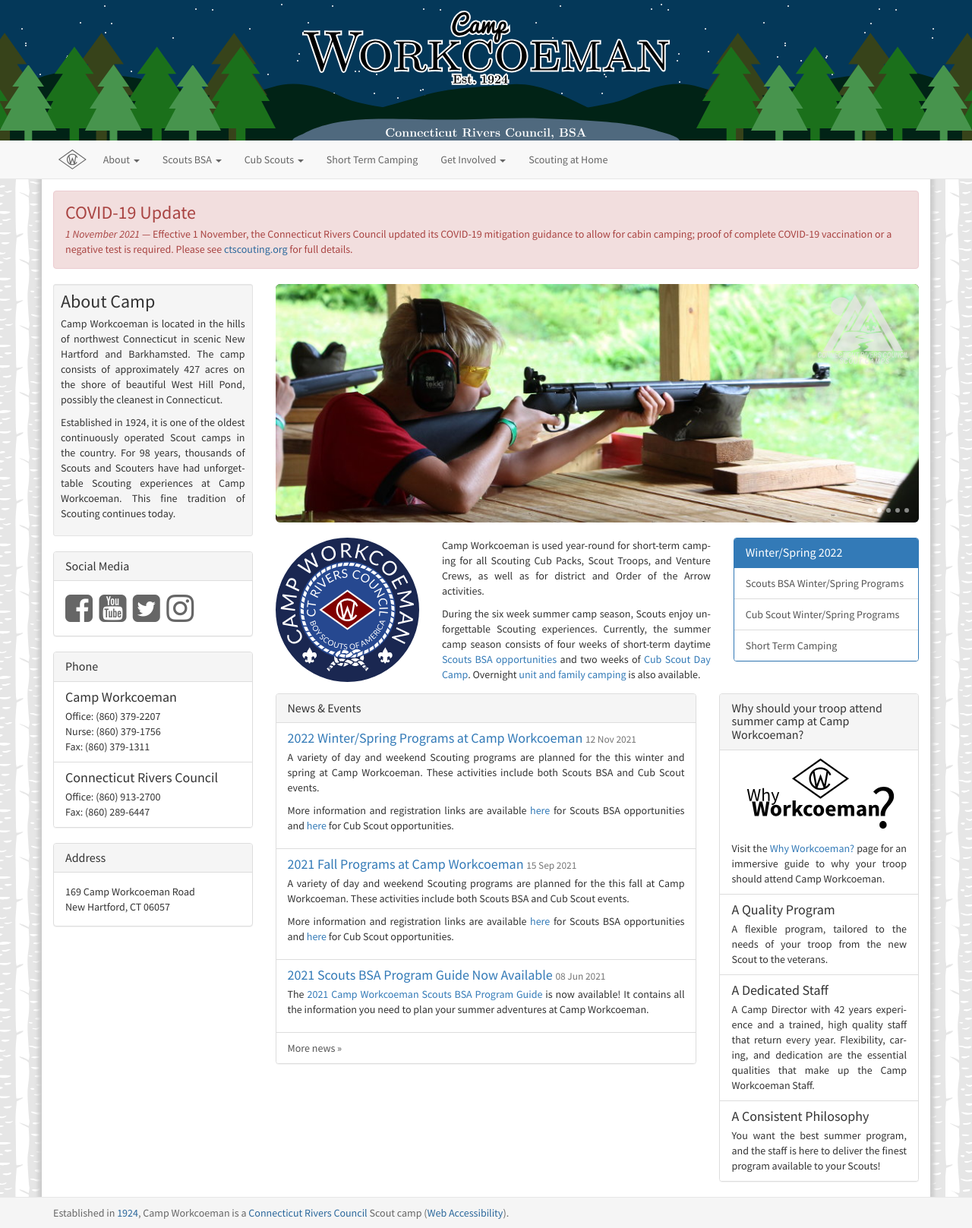
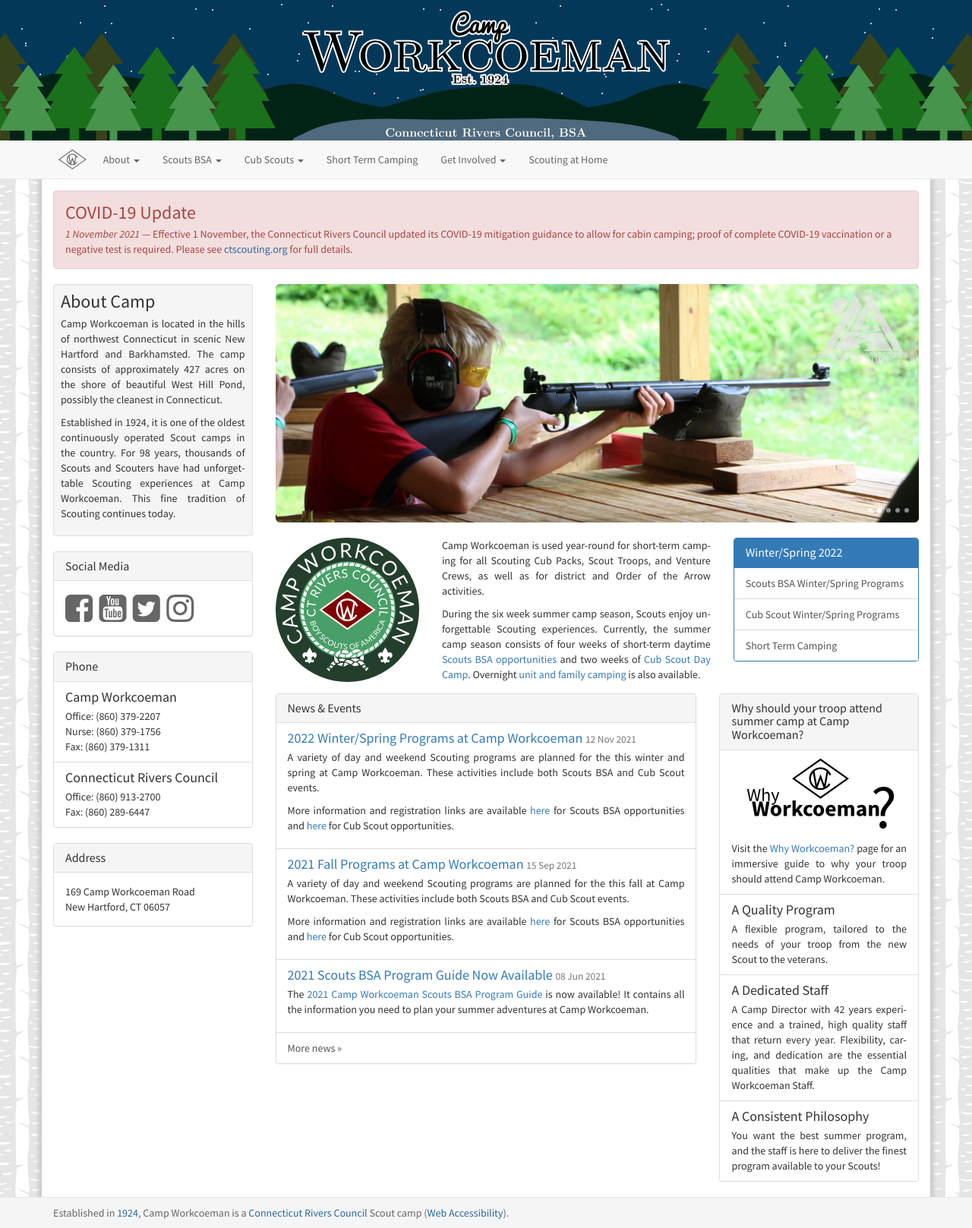
Before and after one commit to campworkcoeman/campworkcoeman.org, a Jekyll site: the page built from index.html, in a window 1280 px wide. Shown: the whole page at 76% size. Built offline with Jekyll 4.4.1, drawn with Linux system fonts in a browser that asks for light colours; nearby versions of some CDN libraries; Markdown is read by kramdown in place of the engine named in the settings.

Commit message:
Add 2022 patch.

```diff
--- a/index.html
+++ b/index.html
@@ -63,7 +63,7 @@
         </div>
       </div>
       <div class="col-md-4 col-lg-pull-9 col-lg-3 text-center">
-        <img src="files/2021_patch.svg" alt="2021 Camp Patch" style="max-width: 225px; width: 100%; padding-bottom: 15px;">
+        <img src="files/2022_patch.svg" alt="2021 Camp Patch" style="max-width: 225px; width: 100%; padding-bottom: 15px;">
       </div>
     </div>
     <div class="row">
```
Also changed, not shown: files/2022_patch.svg (added).
